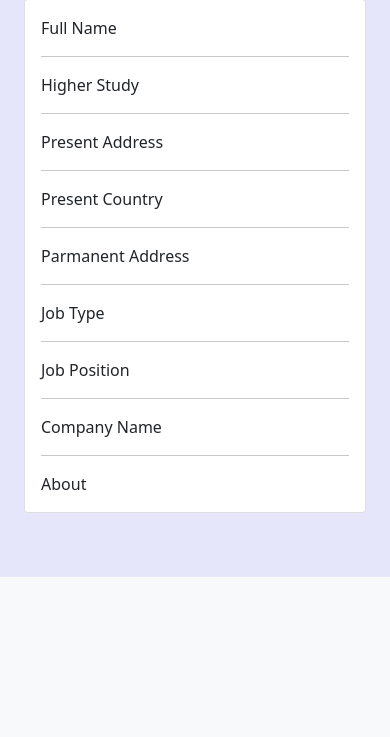
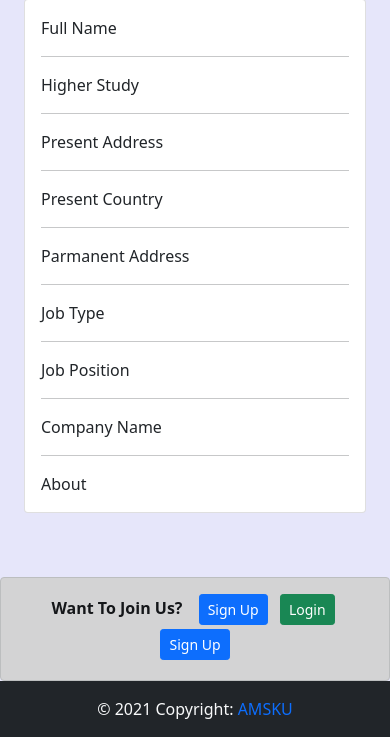
Before and after one commit to mukit24/Alumni-Management-System-Of-KU, a Django app: page /profile/4/ in a window 390 px wide. Shown: the part 586-1323 px from the top of the page. Before the commit the page ends 1163 px from the top, so only its background shows below. Run offline with Django 4.2, Linux system fonts and the light colour scheme; data comes from the database, SQL or seed files in the repository; both versions use the stored data as it was after the commit; some libraries are stand-ins or nearby versions.

Commit message:
alert_profile_auth

```diff
--- a/templates/base.html
+++ b/templates/base.html
@@ -1,9 +1,9 @@
 <!DOCTYPE html>
 {% load static %}
 <html lang="en">
+
 <head>
     {% comment %} <style>
-
         * {
             margin: 0;
             padding: 0;
@@ -18,47 +18,70 @@
     <meta http-equiv="X-UA-Compatible" content="IE=edge">
     <meta name="viewport" content="width=device-width, initial-scale=1.0">
     <title>Alumni Management System OF Khulna University</title>
-    <link rel="stylesheet" href=""{% static 'style.css'%}"">
+    <link rel="stylesheet" href="" {% static 'style.css' %}"">
     <style>
-        .header{
+        *{
+            padding: 0;
+            margin: 0;
+        }
+        .header {
             text-align: center;
             padding-bottom: 12px;
         }
-        .main_bg{
+
+        .main_bg {
             background-color: Lavender;
         }
     </style>
     <!--boostrap 5 css link-->
-    <link href="https://cdn.jsdelivr.net/npm/bootstrap@5.0.2/dist/css/bootstrap.min.css" rel="stylesheet" integrity="sha384-EVSTQN3/azprG1Anm3QDgpJLIm9Nao0Yz1ztcQTwFspd3yD65VohhpuuCOmLASjC" crossorigin="anonymous">
+    <link href="https://cdn.jsdelivr.net/npm/bootstrap@5.0.2/dist/css/bootstrap.min.css" rel="stylesheet"
+        integrity="sha384-EVSTQN3/azprG1Anm3QDgpJLIm9Nao0Yz1ztcQTwFspd3yD65VohhpuuCOmLASjC" crossorigin="anonymous">
     <link rel="stylesheet" href="https://cdnjs.cloudflare.com/ajax/libs/font-awesome/4.7.0/css/font-awesome.min.css">
 </head>
+
 <body>
     {% include 'navbar.html' %}
     <div class="main_bg">
         <div class="container py-4">
+            {% if request.user.is_authenticated %}
+        <div class="row justify-content-center mb-3">
+            <div class="col-sm-7 text-center" >
+                {% if not request.user.alumni_profile %}
+                <div class="alert alert-danger mb-0" role="alert">
+                    <p class="mb-0"><i class="fa fa-exclamation-triangle"></i> <strong>Profile! </strong><small>For Accessing All Features You Have To Complete Your Profile. <a href="{% url 'home:profile_view' request.user.id %}" class="text-danger">Click Here</a></small></p>
+                </div>
+                {% endif %}
+            </div>
+        </div>
+        {% endif %}
             {% block content %}{% endblock content %}
         </div>
-
+    {% include 'footer.html' %}
     </div>
 
     <script src="{% static 'main.js'%}"></script>
     <!--boostrap 5 js bundle-->
-    <script src="https://cdn.jsdelivr.net/npm/bootstrap@5.0.2/dist/js/bootstrap.bundle.min.js" integrity="sha384-MrcW6ZMFYlzcLA8Nl+NtUVF0sA7MsXsP1UyJoMp4YLEuNSfAP+JcXn/tWtIaxVXM" crossorigin="anonymous"></script>
+    <script src="https://cdn.jsdelivr.net/npm/bootstrap@5.0.2/dist/js/bootstrap.bundle.min.js"
+        integrity="sha384-MrcW6ZMFYlzcLA8Nl+NtUVF0sA7MsXsP1UyJoMp4YLEuNSfAP+JcXn/tWtIaxVXM"
+        crossorigin="anonymous"></script>
 
     <!--Jquery-->
-    <script src="https://cdnjs.cloudflare.com/ajax/libs/jquery/3.6.1/jquery.min.js" integrity="sha512-aVKKRRi/Q/YV+4mjoKBsE4x3H+BkegoM/em46NNlCqNTmUYADjBbeNefNxYV7giUp0VxICtqdrbqU7iVaeZNXA==" crossorigin="anonymous" referrerpolicy="no-referrer"></script>
+    <script src="https://cdnjs.cloudflare.com/ajax/libs/jquery/3.6.1/jquery.min.js"
+        integrity="sha512-aVKKRRi/Q/YV+4mjoKBsE4x3H+BkegoM/em46NNlCqNTmUYADjBbeNefNxYV7giUp0VxICtqdrbqU7iVaeZNXA=="
+        crossorigin="anonymous" referrerpolicy="no-referrer"></script>
     <script>
         $(document).ready(function () {
             $('input').addClass('form-control');
             $('input[type=checkbox]').removeClass('form-control');
             $('.errorlist').addClass('text-danger');
         })
-        function reply_comment(name){
+        function reply_comment(name) {
             console.log('yo');
             var a = document.getElementById('comment_reply');
-            a.value = '@'+name+' ';
+            a.value = '@' + name + ' ';
         }
     </script>
 
 </body>
+
 </html>
--- /dev/null
+++ b/templates/footer.html
@@ -0,0 +1,15 @@
+{% if not request.user.is_authenticated %}
+<div class="alert alert-dark p-3 mb-0 text-center">
+    <strong class="pe-2">Want To Join Us?</strong>
+    <a href="{% url 'account_signup' %}"><button class="btn btn-primary btn-sm mx-1">Sign Up</button></a>
+    <a href="{% url 'account_login' %}?next={{request.path}}"><button
+            class="btn btn-success btn-sm mx-1">Login</button></a>
+    <a href="{% url 'account_signup' %}"><button class="btn btn-primary btn-sm m-1">Sign Up</button></a>
+</div>
+{% endif %}
+<footer>
+    <div class="footer-copyright text-center text-light bg-dark p-3">
+        © 2021 Copyright:
+        <a href="{% url 'home:home_view'%}" class="text-decoration-none"> AMSKU</a>
+    </div>
+</footer>
```
Also changed, not shown: db.sqlite3, templates/navbar.html (line endings or trailing spaces). Lines whose indentation alone changed are shown as unchanged.
